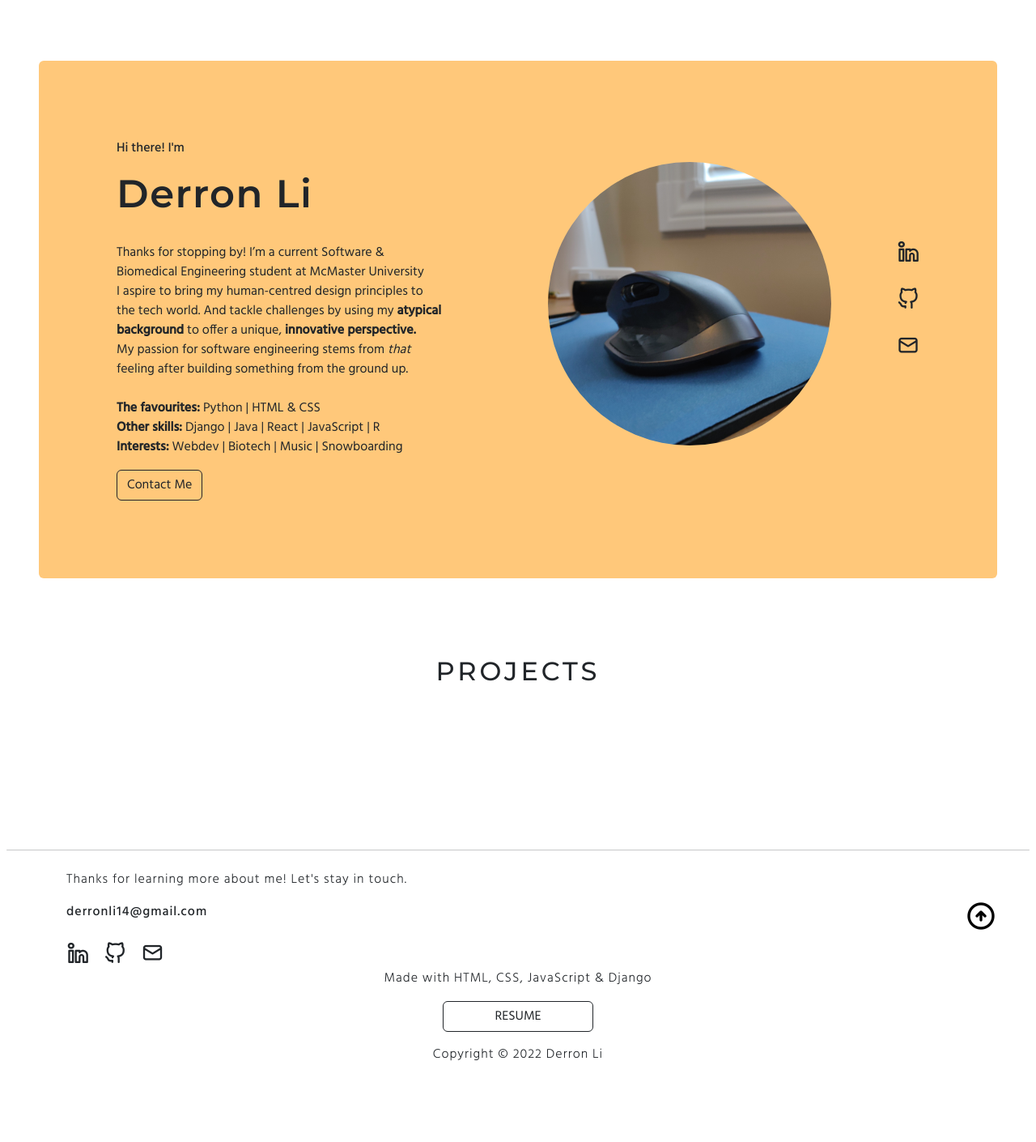
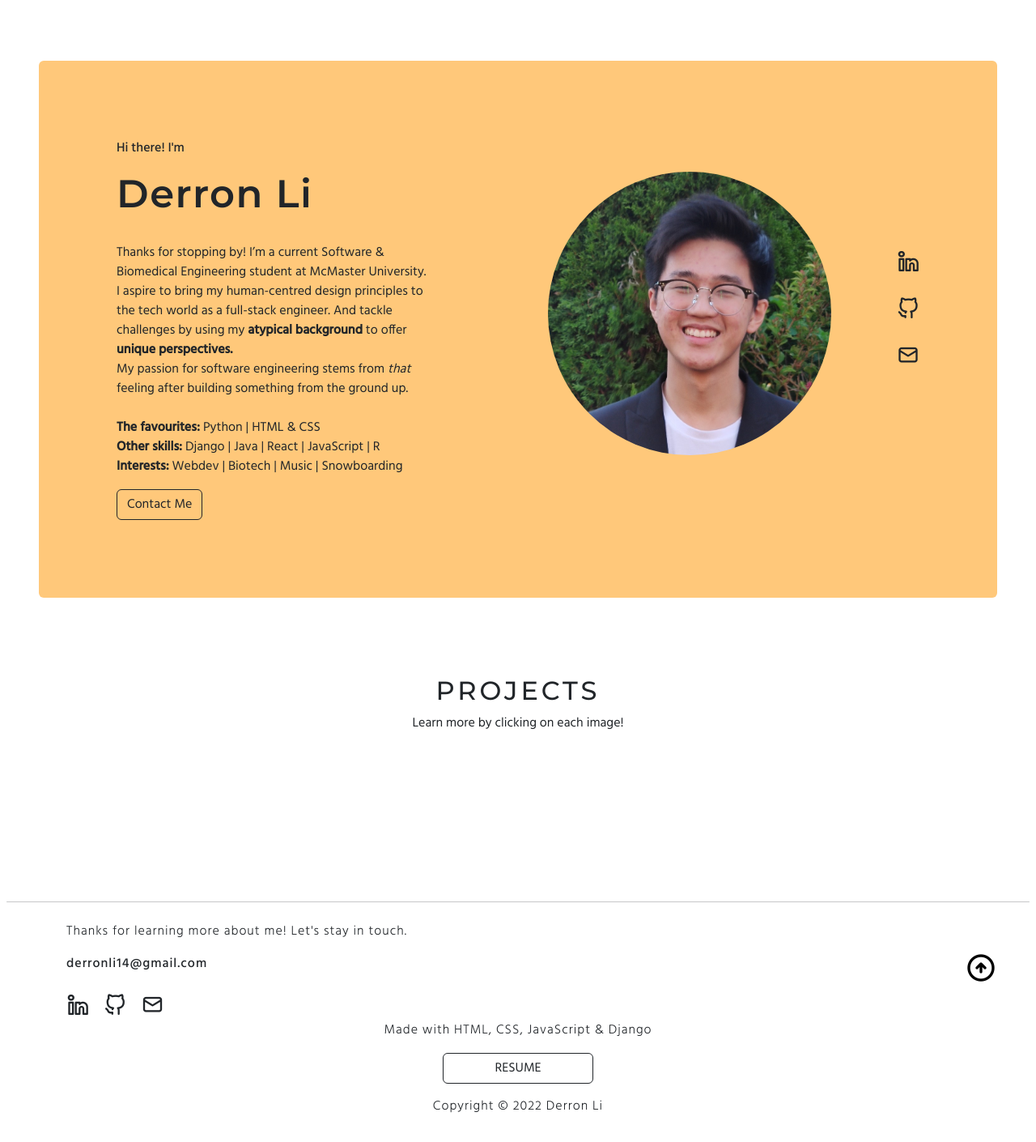
Before and after one commit to derronli/personal-website, a Django app: page / in a window 1280 px wide. Shown: the part 768-2178 px from the top of the page at 81% size. Before the commit the page ends 2078 px from the top, so only its background shows below. Run offline with Django 4.2, Linux system fonts and the light colour scheme; data that the repository does not hold is empty.

Commit message:
Updated files, text modifications

```diff
--- a/home/models.py
+++ b/home/models.py
@@ -15,7 +15,7 @@ class Project(models.Model):
     caption = models.CharField(max_length=200, null=True, blank=True)
     content = models.TextField(null=True, blank=True)
     lessons = models.TextField(null=True, blank=True)
-    image = models.ImageField(null=True, blank=True, upload_to="images", default="test123.jpg")
+    image = models.ImageField(null=True, blank=True, upload_to="images", default="DL_logo.png")
     #takes tags from other model
     tags = models.ManyToManyField(Tag, null=True)
     featured = models.BooleanField(default=False)
--- a/home/templates/home/base.html
+++ b/home/templates/home/base.html
@@ -30,7 +30,7 @@
                         <a href="{% url 'home-home' %}" class="nav-link">Home</a>
                     </li>
                     <li class="nav-item">
-                        <a href="#" class="nav-link" target="_blank">Resume</a>
+                        <a href="{% static 'images/Derron_Li_Resume.pdf' %}" class="nav-link" target="_blank">Resume</a>
                     </li>
                     <li class="nav-item">
                         <a href="{% url 'home-projects' %}" class="nav-link">Projects</a>
@@ -66,7 +66,7 @@
                     Made with HTML, CSS, JavaScript & Django
                 </p>
                 <div class="d-grid gap-2 col-2 mx-auto mb-3">
-                    <a href="#" class="btn btn-outline-dark c-text2" role="button" target="_blank">RESUME</a>
+                    <a href="{% static 'images/Derron_Li_Resume.pdf' %}" class="btn btn-outline-dark c-text2" role="button" target="_blank">RESUME</a>
                 </div>
                 <p class="c-text">
                     Copyright &copy; 2022 Derron Li
--- a/home/templates/home/home_page.html
+++ b/home/templates/home/home_page.html
@@ -22,9 +22,9 @@
                     <h1 class="c-title">Derron Li</h1>
                     <div class="col-md-10">
                         <p class="c-text2">
-                            Thanks for stopping by! I’m a current Software & Biomedical Engineering student at McMaster University <br>
-                            I aspire to bring my human-centred design principles to the tech world. And tackle challenges by using my <b>atypical background</b> to offer a unique,
-                            <b>innovative perspective.</b> <br> My passion for software engineering stems from <em>that</em> feeling after building something from the ground up.<br>
+                            Thanks for stopping by! I’m a current Software & Biomedical Engineering student at McMaster University. <br>
+                            I aspire to bring my human-centred design principles to the tech world as a full-stack engineer. And tackle challenges by using my <b>atypical background</b> to offer
+                            <b>unique perspectives.</b> <br> My passion for software engineering stems from <em>that</em> feeling after building something from the ground up.<br>
                             <br>
                             <b>The favourites:</b> Python | HTML & CSS <br>
                             <b>Other skills:</b> Django | Java | React | JavaScript | R  <br>
@@ -34,7 +34,7 @@
 
                 </div>
                 <div class="col-md-5">
-                    <img class="img-fluid resize" src="{% static 'images/test123.jpg' %}" alt="Picture of me!">
+                    <img class="img-fluid resize" src="{% static 'images/Smibe_photo.jpg' %}" alt="Picture of me!">
                 </div>
                 <div class="col-md-1">
                     <div class="row">
@@ -57,6 +57,7 @@
     <div class="container py-5 mt-5 text-center">
         <div class="text-center">
             <h1 class="c-heading">PROJECTS</h1>
+            <p class="c-text2">Learn more by clicking on each image!</p>
         </div>
     </div>
     <section class="p-5">
@@ -70,7 +71,7 @@
             <div class="col-md-4 mb-3">
         {% endif %}
 
-                <a href="{% url 'home-project' project.id %}"><img src="{{ project.image.url }}" alt="" class="rounded img-fluid mb-4" width="400px"></a>
+                <a href="{% url 'home-project' project.id %}"><img src="{{ project.image.url }}" alt="Project image" class="rounded img-fluid mb-4" width="400px"></a>
                 <h5 class="c-subtitle">{{ project.title }}</h5>
                 <p class="c-text2">{{ project.caption }}</p>
                 {% for tag in project.tags.all %}
@@ -80,5 +81,8 @@
         {% endfor %}
         </div>
     </section>
+    <div class="text-center">
+
+    </div>
 
 {% endblock content %}
--- a/static/css/main.css
+++ b/static/css/main.css
@@ -161,6 +161,7 @@ img.resize {
     display:block;
     /*border: 6px solid black;*/
 }
+
 a i.icon_size{
     font-size: 1.75em;
     margin-bottom: 0.5em;
```
Also changed, not shown: django_personal_website/settings.py (+21 -4 lines), static/images/Smibe_photo.jpg (added), 1 other file.
